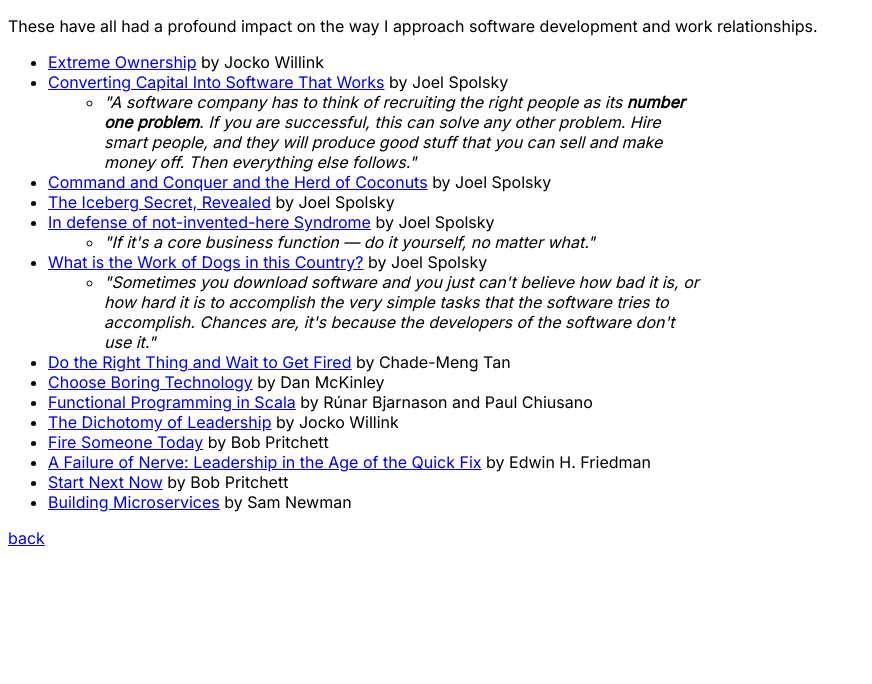
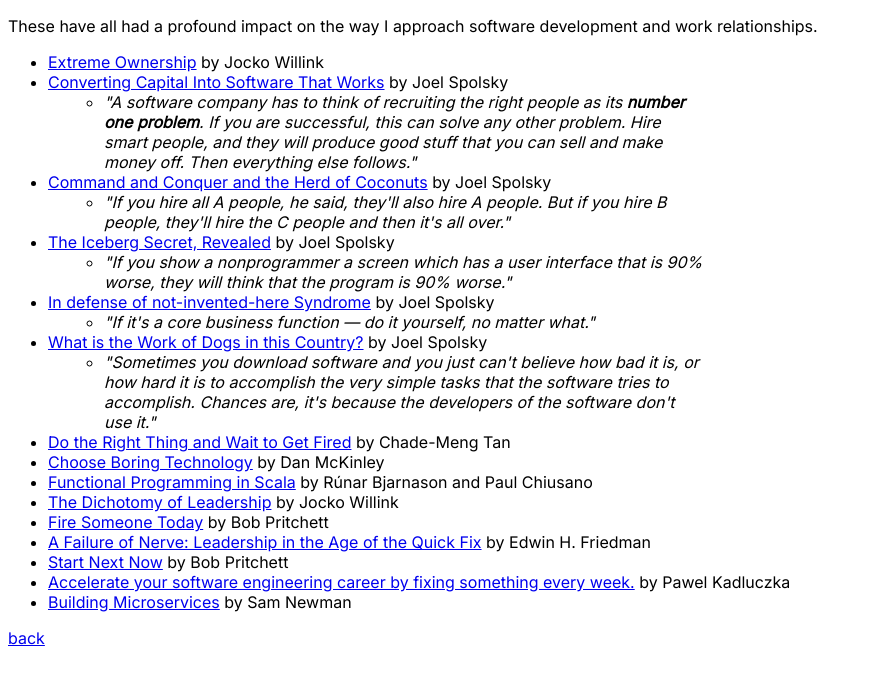
Before and after one commit to timothy-b/personal-website-v3, a SvelteKit app: page /engineering-principles in a window 1280 px wide. Shown: the top 684 px of the page, without its empty margins (0-872 px from the left). Built offline with nearby package versions, Linux system fonts and the light colour scheme.

Commit message:
Add a couple of links and quotes.

```diff
--- a/src/routes/+page.svelte
+++ b/src/routes/+page.svelte
@@ -39,7 +39,7 @@
                         <img src="tux.png" alt="Linux logo" class="tv-icon tv-single-icon" />
                         <img src="windows_logo.png" alt="Windows logo" class="tv-icon tv-single-icon" style="margin-left: -2px;" />
                     </div>
-                    <p class="tv-blurb">I have experience with Windows, Linux, Arduino, GCP, and Azure.</p>
+                    <p class="tv-blurb">I have experience with Windows, Linux, Arduino, GCP, Azure, Docker, and Kubernetes.</p>
                 </div>
             </div>
         </section>
--- a/src/routes/engineering-principles/+page.svelte
+++ b/src/routes/engineering-principles/+page.svelte
@@ -11,7 +11,13 @@
             "A software company has to think of recruiting the right people as its <b>number one problem</b>. If you are successful, this can solve any other problem. Hire smart people, and they will produce good stuff that you can sell and make money off. Then everything else follows."
         </ListSubItem>
     <li><a href="https://www.joelonsoftware.com/2000/03/23/command-and-conquer-and-the-herd-of-coconuts/">Command and Conquer and the Herd of Coconuts</a> by Joel Spolsky</li>
+        <ListSubItem>
+            "If you hire all A people, he said, they'll also hire A people. But if you hire B people, they'll hire the C people and then it's all over."
+        </ListSubItem>
     <li><a href="https://www.joelonsoftware.com/2002/02/13/the-iceberg-secret-revealed/">The Iceberg Secret, Revealed</a> by Joel Spolsky</li>
+        <ListSubItem>
+            "If you show a nonprogrammer a screen which has a user interface that is 90% worse, they will think that the program is 90% worse."
+        </ListSubItem>
     <li><a href="https://www.joelonsoftware.com/2001/10/14/in-defense-of-not-invented-here-syndrome/">In defense of not-invented-here Syndrome</a> by Joel Spolsky</li>
         <ListSubItem>
             "If it's a core business function — do it yourself, no matter what."
@@ -27,6 +33,7 @@
     <li><a href="https://firesomeonetoday.com/">Fire Someone Today</a> by Bob Pritchett</li>
     <li><a href="https://www.goodreads.com/en/book/show/151881">A Failure of Nerve: Leadership in the Age of the Quick Fix</a> by Edwin H. Friedman</li>
     <li><a href="https://startnextnow.com/">Start Next Now</a> by Bob Pritchett</li>
+    <li><a href="https://blog.3d-logic.com/2023/10/17/accelerate-your-software-engineering-career-by-fixing-something-every-week/">Accelerate your software engineering career by fixing something every week.</a> by Pawel Kadluczka</li>
     <li><a href="https://samnewman.io/books/building_microservices/">Building Microservices</a> by Sam Newman</li>
 </ul>
 
```
